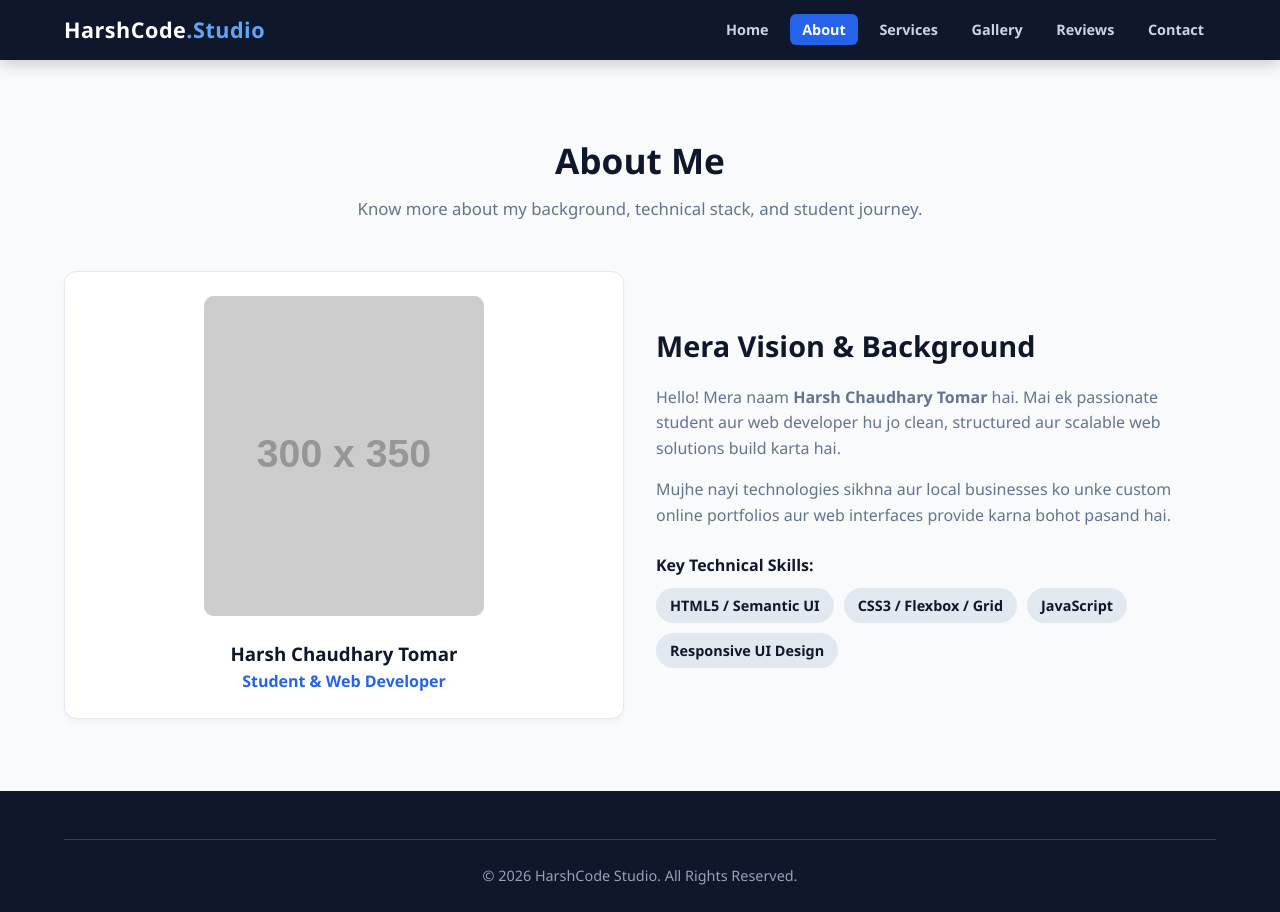
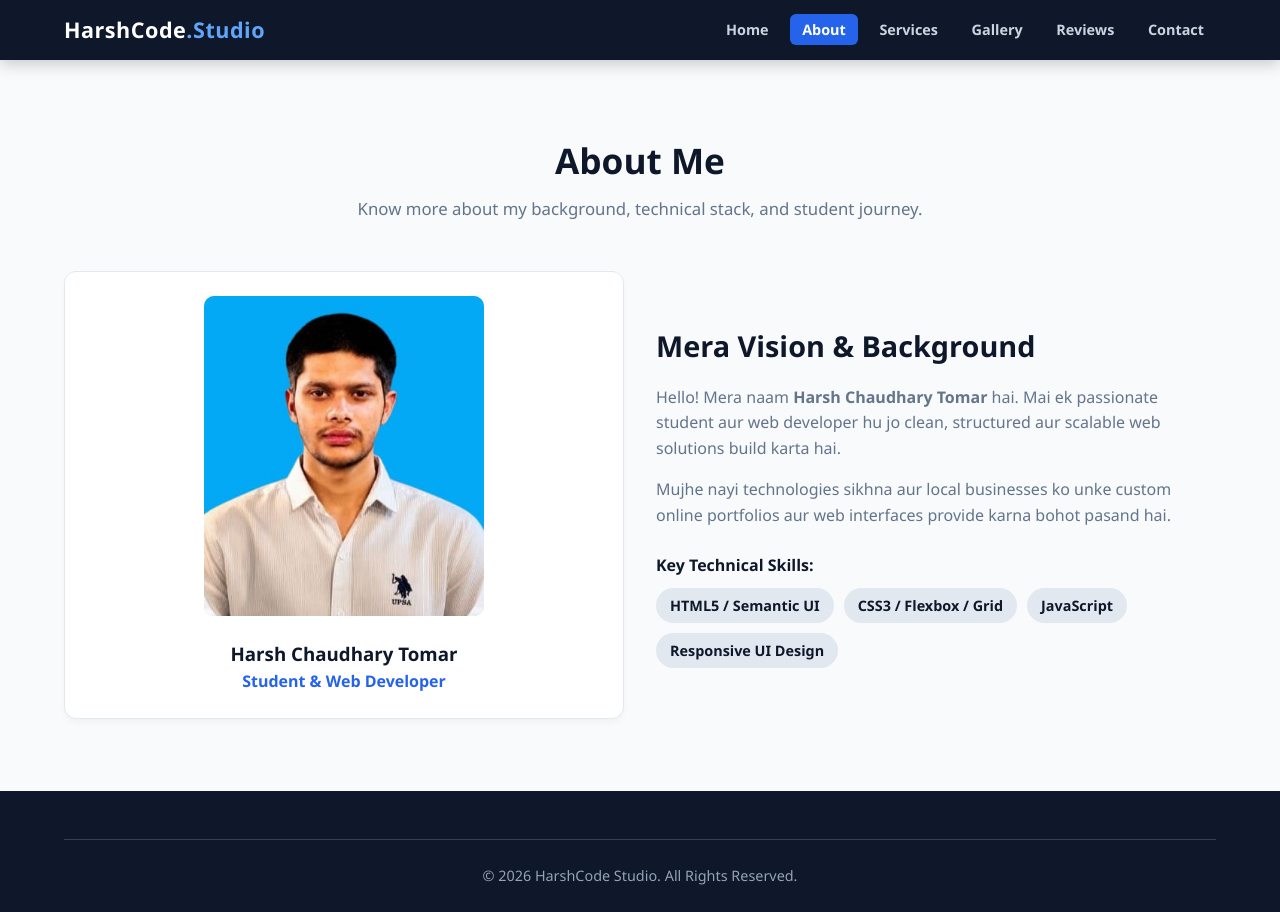
Before and after one commit to yubanshh01/harshhcodestudio, a plain HTML site: page about.html in a window 1280 px wide. Drawn offline with Linux system fonts and the light colour scheme; placeholder pictures from the web are drawn by us.

Commit message:
Update about.html

```diff
--- a/about.html
+++ b/about.html
@@ -39,7 +39,7 @@
 
                 <!-- Profile Image Slot -->
                 <div class="card" style="text-align: center; padding: 1.5rem;">
-                    <img src="images/my-profile.jpg" alt="Harsh Chaudhary Tomar" style="width: 100%; max-width: 280px; height: 320px; object-fit: cover; border-radius: 10px; background: #cbd5e1;" onerror="this.src='https://via.placeholder.com/300x350?text=Profile+Photo+(images/my-profile.jpg)'">
+                    <img src="images/my-profile.jpeg" alt="Harsh Chaudhary Tomar" style="width: 100%; max-width: 280px; height: 320px; object-fit: cover; border-radius: 10px; background: #cbd5e1;" onerror="this.src='https://via.placeholder.com/300x350?text=Profile+Photo+(images/my-profile.jpg)'">
                     <h3 style="margin-top: 15px;">Harsh Chaudhary Tomar</h3>
                     <p style="color: var(--accent); font-weight: 600;">Student & Web Developer</p>
                 </div>
```
